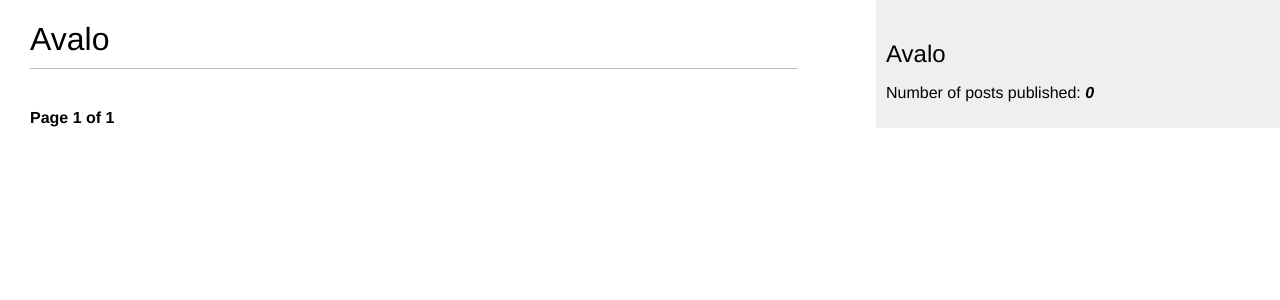
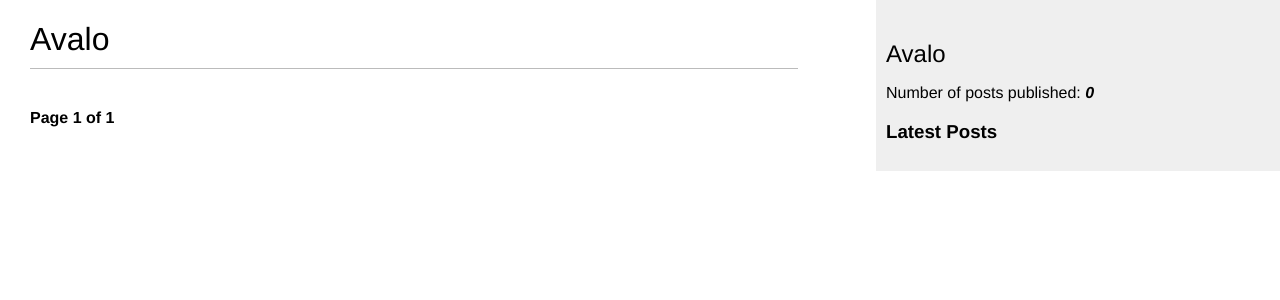
Before and after one commit to Alm4my/avalo, a Django app: page /blog/ in a window 1280 px wide. Shown: the top 300 px of the page. Run offline with Django 3.2, Linux system fonts and the light colour scheme; data that the repository does not hold is empty.

Commit message:
Create custom template tag for the latest posts
We use an inclusion tag instead of a simple tag which must and does return a dictionary and needs to have its own template. Like a partial view type of thing

```diff
--- a/avalo/blog/templatetags/blog_tags.py
+++ b/avalo/blog/templatetags/blog_tags.py
@@ -8,3 +8,9 @@ register = template.Library()
 @register.simple_tag
 def total_posts():
     return Post.published.count()
+
+
+@register.inclusion_tag('blog/post/latest_posts.html')
+def show_latest_post(count=5):
+    latest_posts = Post.published.order_by('-publish')[:count]
+    return {'latest_posts': latest_posts}
--- a/avalo/templates/blog/base.html
+++ b/avalo/templates/blog/base.html
@@ -15,6 +15,8 @@
     <div id="sidebar">
         <h2>Avalo</h2>
         <p>Number of posts published: <em><b>{% total_posts %}</b></em></p>
+        <h3>Latest Posts</h3>
+        {% show_latest_post 3 %}
     </div>
 </body>
 </html>
--- /dev/null
+++ b/avalo/templates/blog/post/latest_posts.html
@@ -0,0 +1,7 @@
+<ul>
+    {% for post in latest_posts %}
+        <li>
+            <a href="{{ post.get_absolute_url }}">{{ post.title }}</a>
+        </li>
+    {% endfor %}
+</ul>
```
